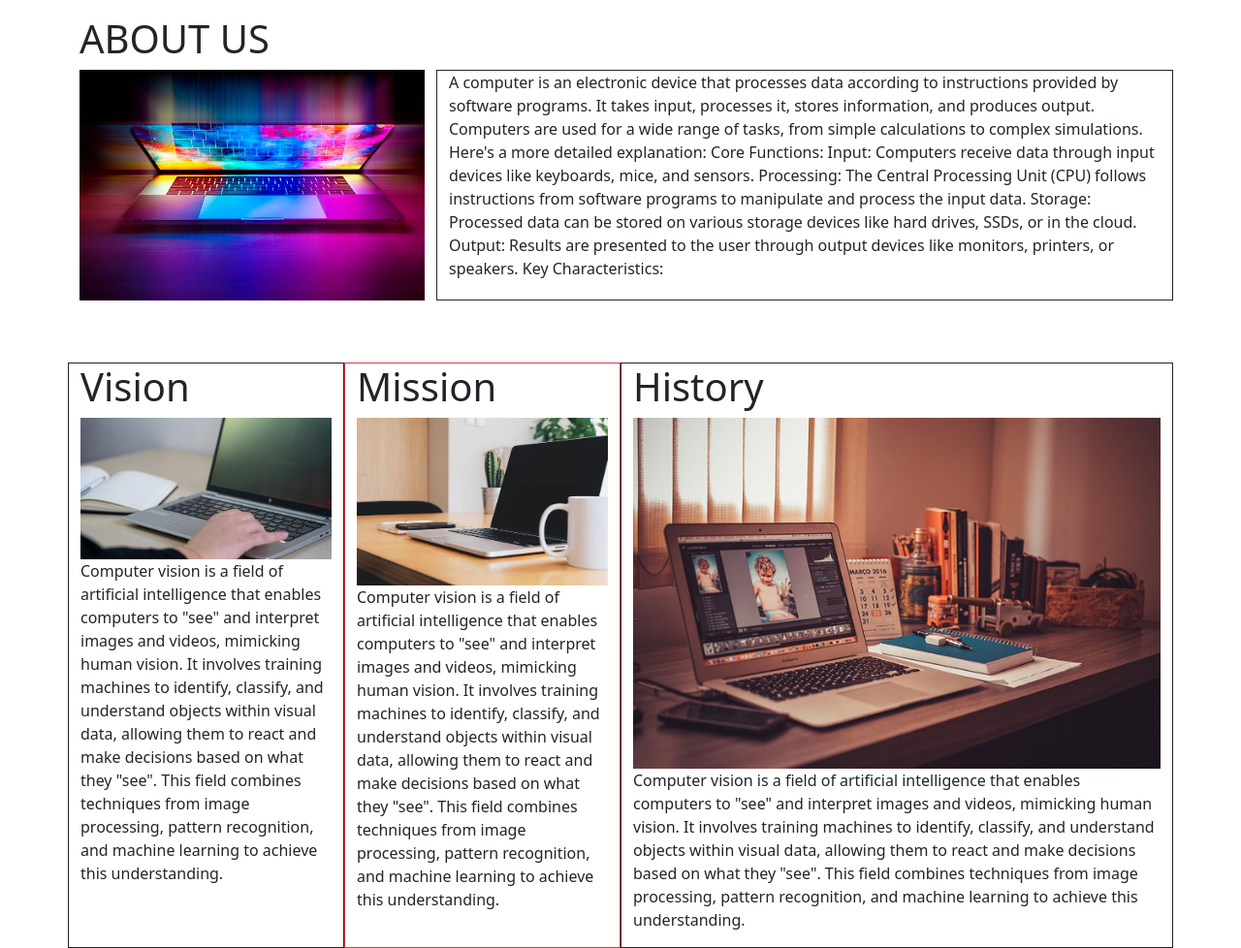
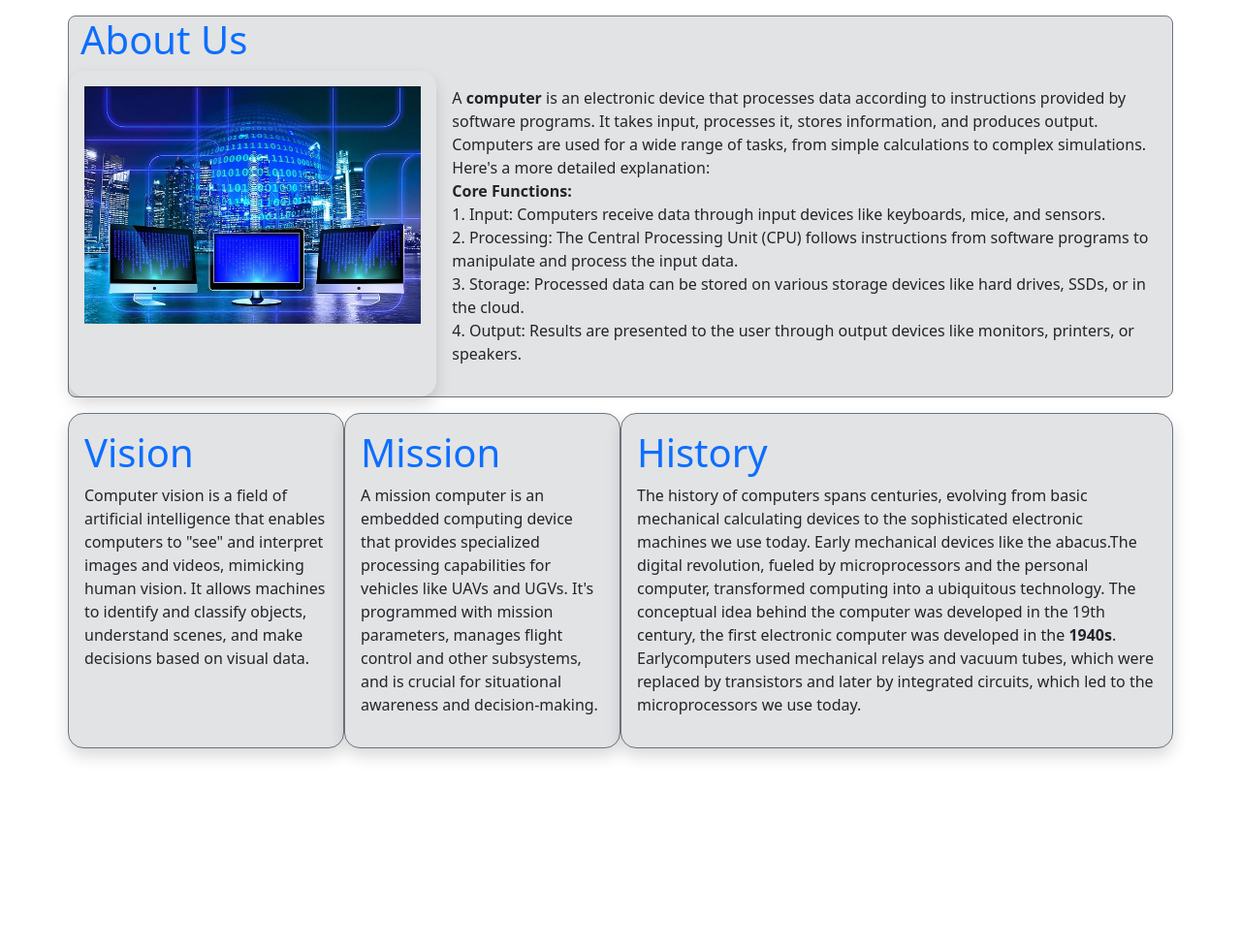
Before and after one commit to Ashwiniscript/Learning_bootstrap, a plain HTML site: page about.html in a window 1280 px wide. Shown: the whole page at 97% size. After the commit the page ends 800 px from the top, so only its background shows below. Drawn offline with nearby package versions, Linux system fonts and the light colour scheme.

Commit message:
homework

```diff
--- a/about.html
+++ b/about.html
@@ -11,53 +11,65 @@
 
 <body>
     <section class="mt-3">
-        <div class="container">
+        <div class="container bg-secondary-subtle rounded-3 border border-secondary ">
             <div class="row">
-                <h1>ABOUT US</h1>
-                <div class="col-md-4 ">
-                    <img src="images/laptop-5673901_640.jpg" class="img-fluid" />
+
+                <h1 class="text-primary">About Us</h1>
+                <div class="col-md-4 p-3  shadow rounded-4">
+                    <img src="images/monitor-1307227_640.jpg" class="img-fluid" />
                 </div>
-                <div class="col-md-8 border border-dark">
-                    <p>A computer is an electronic device that processes data according to instructions provided by
+                <div class="col-md-8 p-3">
+
+
+                    <p>A <b>computer</b> is an electronic device that processes data according to instructions provided by
                         software programs. It takes input, processes it, stores information, and produces output.
                         Computers are used for a wide range of tasks, from simple calculations to complex simulations.
-                        Here's a more detailed explanation:
-                        Core Functions:
-                        Input:
-                        Computers receive data through input devices like keyboards, mice, and sensors.
-                        Processing:
+                        Here's a more detailed explanation:<br>
+
+                       <b> Core Functions:</b><br>
+
+                        1. Input:
+                        Computers receive data through input devices like keyboards, mice, and sensors.<br>
+                        2. Processing:
                         The Central Processing Unit (CPU) follows instructions from software programs to manipulate and
-                        process the input data.
-                        Storage:
-                        Processed data can be stored on various storage devices like hard drives, SSDs, or in the cloud.
-                        Output:
+                        process the input data.<br>
+                        3. Storage:
+                        Processed data can be stored on various storage devices like hard drives, SSDs, or in the cloud.<br>
+                        4. Output:
                         Results are presented to the user through output devices like monitors, printers, or speakers.
-                        Key Characteristics:</p>
+                    </p>
                 </div>
             </div>
         </div>
     </section>
 
-<br><br>
+
 
     <section class="mt-3">
-        <div class="container">
+        <div class="container    rounded-3 ">
             <div class="row">
 
-                <div class="col-md-3 mb-3 border border-dark">
-                      <h1>Vision</h1>
-                       <img src="images/office-6719671_640.jpg" class="img-fluid"/>
-                    <p>Computer vision is a field of artificial intelligence that enables computers to "see" and interpret images and videos, mimicking human vision. It involves training machines to identify, classify, and understand objects within visual data, allowing them to react and make decisions based on what they "see". This field combines techniques from image processing, pattern recognition, and machine learning to achieve this understanding. </p>
+                <div class="col-md-3 bg-secondary-subtle  shadow rounded-4 border border-secondary p-3">
+                    <h1 class="text-primary">Vision</h1>
+                    <!-- <img src="images/office-6719671_640.jpg" class="img-fluid"/> -->
+                    <p>Computer vision is a field of artificial intelligence that enables computers to "see" and
+                        interpret images and videos, mimicking human vision. It allows machines to identify and classify
+                        objects, understand scenes, and make decisions based on visual data.</p>
                 </div>
-                  <div class="col-md-3 mb-3 border border-danger">
-                      <h1>Mission</h1>
-                       <img src="images/office-925806_640.jpg" class="img-fluid"/>
-                    <p>Computer vision is a field of artificial intelligence that enables computers to "see" and interpret images and videos, mimicking human vision. It involves training machines to identify, classify, and understand objects within visual data, allowing them to react and make decisions based on what they "see". This field combines techniques from image processing, pattern recognition, and machine learning to achieve this understanding. </p>
+                <div class="col-md-3 bg-secondary-subtle  shadow rounded-4 border border-secondary p-3">
+                    <h1 class="text-primary">Mission</h1>
+                    <!-- <img src="images/office-925806_640.jpg" class="img-fluid"/> -->
+                    <p>A mission computer is an embedded computing device that provides specialized processing
+                        capabilities for vehicles like UAVs and UGVs. It's programmed with mission parameters, manages
+                        flight control and other subsystems, and is crucial for situational awareness and
+                        decision-making.  </p>
                 </div>
-                  <div class="col-md-6 mb-3 border border-dark" >
-                      <h1>History</h1>
-                      <img src="images/desk-1284085_640.jpg" class="img-fluid"/>
-                    <p>Computer vision is a field of artificial intelligence that enables computers to "see" and interpret images and videos, mimicking human vision. It involves training machines to identify, classify, and understand objects within visual data, allowing them to react and make decisions based on what they "see". This field combines techniques from image processing, pattern recognition, and machine learning to achieve this understanding. </p>
+                <div class="col-md-6 bg-secondary-subtle shadow rounded-4 border border-secondary p-3">
+                    <h1 class="text-primary">History</h1>
+                    <!-- <img src="images/desk-1284085_640.jpg" class="img-fluid"/> -->
+                    <p>The history of computers spans centuries, evolving from basic mechanical calculating devices to
+                        the sophisticated electronic machines we use today. Early mechanical devices like the abacus.The digital revolution, fueled by microprocessors and the personal computer,
+                        transformed computing into a ubiquitous technology. The conceptual idea behind the computer was developed in the 19th century, the first electronic computer was developed in the <b>1940s</b>. Earlycomputers used mechanical relays and vacuum tubes, which were replaced by transistors and later by integrated circuits, which led to the microprocessors we use today. </p>
                 </div>
             </div>
         </div>
```
Also changed, not shown: images/laptop-5673901_640 (1).jpg (added), images/monitor-1307227_640.jpg (added).
